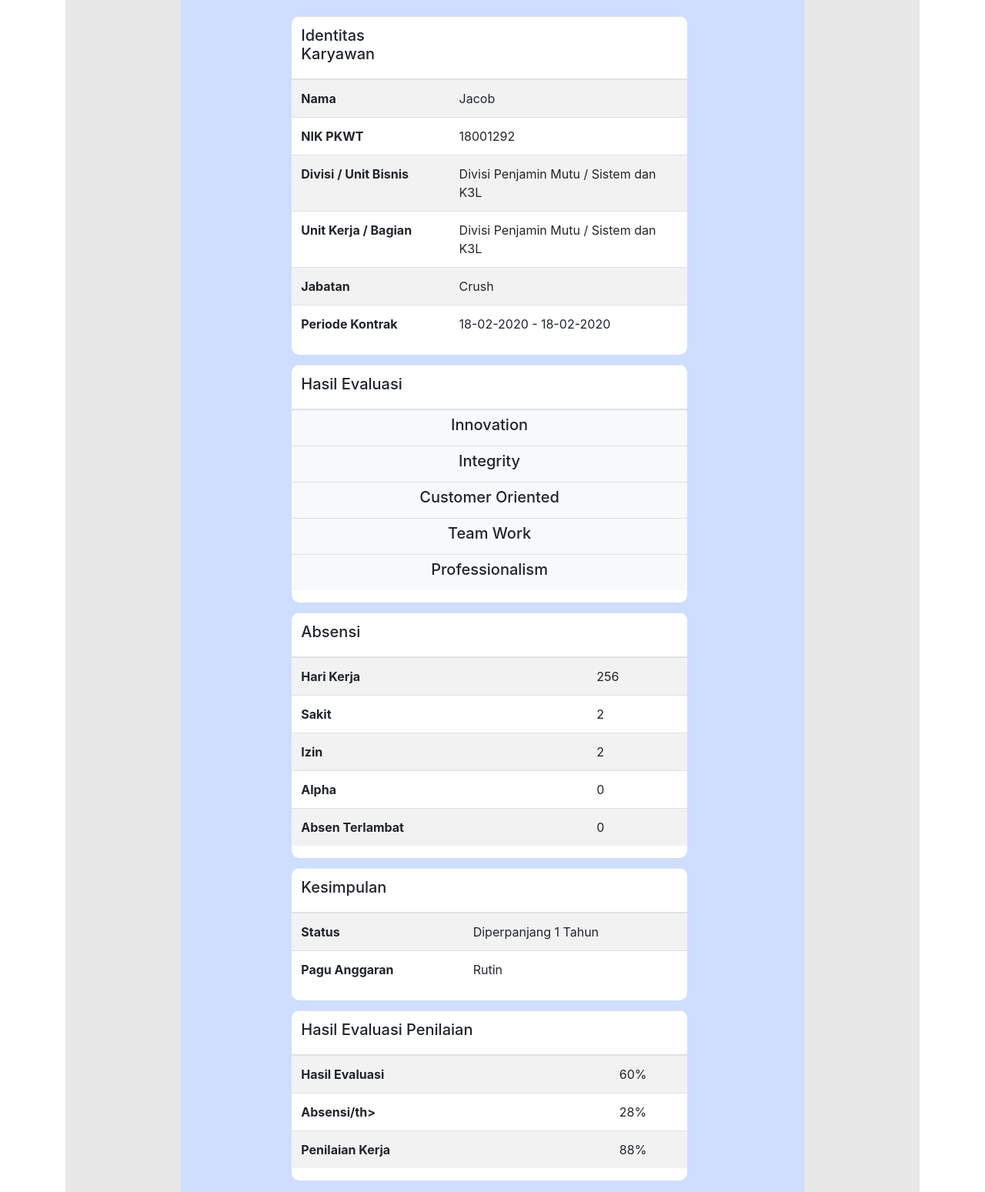
After one commit to turtletear/web-evaluasi-LEN, a PHP site: page /page_detail_admin.html in a window 1280 px wide. The commit adds this page. Shown: the whole page at 77% size. Run offline with PHP 8.4, Linux system fonts and the light colour scheme.

Commit message:
detail admin oke

```diff
--- a/assets/style/style1.css
+++ b/assets/style/style1.css
@@ -5,7 +5,7 @@
 }
 .main_bgr_dash {
     background-color: #CFDDFF;
-    padding: 5px 10px 15px 10px;
+    padding: 8px 10px 15px 10px;
     height: auto;
 }
 
@@ -24,3 +24,12 @@
     margin: auto;
     height: 540px;
 }
+
+.detail_area{
+    background-color: white;
+    overflow: auto;   /*experimental, biar konten gak offside */
+    border-radius: 10px;
+    margin-left: 17%;
+    margin-top: 13px;
+    width: 65%;
+}
--- /dev/null
+++ b/page_detail_admin.html
@@ -0,0 +1,342 @@
+<!DOCTYPE html>
+<html lang="en">
+<head>
+    <meta charset="UTF-8">
+    <meta name="viewport" content="width=device-width, initial-scale=1.0">
+    <title>Document</title>
+    <link rel="stylesheet" href="assets/css/bootstrap.min.css">
+    <link rel="stylesheet" href="assets/style/style1.css">
+</head>
+<body>
+
+    <div class="container">
+        <!-- -----------------------BATAS SUCI----------------------- -->
+
+
+        <!-- start main content here..-->
+        <div class="container" style="background-color: #E7E7E7;">
+
+            <div class="container main_bgr_dash" style="width: 75%;">
+
+                <div class="row">
+                    <div class="col-md-12">
+                        <div class="detail_area">
+                            <table class="table table-striped">
+                                <thead>
+                                <tr>
+                                    <th scope="col"><h5>Identitas Karyawan</h5></th>
+                                    <th scope="col"></th>
+                                </tr>
+                                </thead>
+                                <tbody>
+                                <tr>
+                                    <th scope="row">Nama</th>
+                                    <td>Jacob</td>
+                                </tr>
+                                <tr>
+                                    <th scope="row">NIK PKWT</th>
+                                    <td>18001292</td>
+                                </tr>
+                                <tr>
+                                    <th scope="row">Divisi / Unit Bisnis</th>
+                                    <td>Divisi Penjamin Mutu / Sistem dan K3L</td>
+                                </tr>
+                                <tr>
+                                    <th scope="row">Unit Kerja / Bagian</th>
+                                    <td>Divisi Penjamin Mutu / Sistem dan K3L</td>
+                                </tr>
+                                <tr>
+                                    <th scope="row">Jabatan</th>
+                                    <td>Crush</td>
+                                </tr>
+                                <tr>
+                                    <th scope="row">Periode Kontrak</th>
+                                    <td>18-02-2020  -  18-02-2020</td>
+                                </tr>
+                                </tbody>
+                            </table>
+                        </div>
+                    </div>
+                </div>
+
+
+                <div class="row">
+                    <div class="col-md-12">
+                        <div class="detail_area">
+                            <table class="table table-striped">
+                                <thead>
+                                <tr>
+                                    <th scope="col"><h5>Hasil Evaluasi</h5></th>
+
+                                </tr>
+                                </thead>
+                                <tbody>
+                                <tr>
+                                    <td style="padding: 0px 0px 0px 0px;">
+
+                                        <button class="btn btn-light" style="width: 100%; height: 100%;" type="button" data-toggle="collapse" data-target="#collapseExample" aria-expanded="false" aria-controls="collapseExample">
+                                            <h5>Innovation</h5>
+                                        </button>
+
+                                        <div class="collapse" id="collapseExample">
+                                            <div>
+
+                                                <table class="table">
+                                                    <tbody>
+                                                    <tr>
+                                                        <th scope="row">Inisiatif</th>
+                                                        <td>5 (Sangat Baik)</td>
+                                                    </tr>
+                                                    <tr>
+                                                        <th scope="row">Daya Kreatifitas</th>
+                                                        <td>5 (Sangat Baik)</td>
+                                                    </tr>
+                                                    <tr>
+                                                        <th scope="row">Problem Solving</th>
+                                                        <td>5 (Sangat Baik)</td>
+                                                    </tr>
+                                                    </tbody>
+                                                </table>
+
+                                            </div>
+                                        </div>
+                                    </td>
+                                </tr>
+                                <tr>
+                                    <td style="padding: 0px 0px 0px 0px;">
+
+                                        <button class="btn btn-light" style="width: 100%; height: 100%;" type="button" data-toggle="collapse" data-target="#collapseExample2" aria-expanded="false" aria-controls="collapseExample">
+                                            <h5>Integrity</h5>
+                                        </button>
+
+                                        <div class="collapse" id="collapseExample2">
+                                            <div>
+
+                                                <table class="table">
+                                                    <tbody>
+                                                    <tr>
+                                                        <th scope="row">Tanggung Jawab</th>
+                                                        <td>4 (Baik)</td>
+                                                    </tr>
+                                                    <tr>
+                                                        <th scope="row">Komitmen Kepada Perusahaan</th>
+                                                        <td>3 (Cukup)</td>
+                                                    </tr>
+                                                    <tr>
+                                                        <th scope="row">Etika Kerja</th>
+                                                        <td>1 (Buruk)</td>
+                                                    </tr>
+                                                    </tbody>
+                                                </table>
+
+                                            </div>
+                                        </div>
+                                    </td>
+                                </tr>
+                                <tr>
+                                    <td style="padding: 0px 0px 0px 0px;">
+
+                                        <button class="btn btn-light" style="width: 100%; height: 100%;" type="button" data-toggle="collapse" data-target="#collapseExample3" aria-expanded="false" aria-controls="collapseExample">
+                                            <h5>Customer Oriented</h5>
+                                        </button>
+
+                                        <div class="collapse" id="collapseExample3">
+                                            <div>
+
+                                                <table class="table">
+                                                    <tbody>
+                                                    <tr>
+                                                        <th scope="row">Adaptasi Kerja</th>
+                                                        <td>5 (Sangat Baik)</td>
+                                                    </tr>
+                                                    <tr>
+                                                        <th scope="row">Pelayanan Terhadap Unit Kerja / Pihak Eksternal</th>
+                                                        <td>5 (Sangat Baik)</td>
+                                                    </tr>
+                                                    <tr>
+                                                        <th scope="row">Kemampuan Melaksanaan Tugas</th>
+                                                        <td>5 (Sangat Baik)</td>
+                                                    </tr>
+                                                    </tbody>
+                                                </table>
+
+                                            </div>
+                                        </div>
+                                    </td>
+                                </tr>
+                                <tr>
+                                    <td style="padding: 0px 0px 0px 0px;">
+
+                                        <button class="btn btn-light" style="width: 100%; height: 100%;" type="button" data-toggle="collapse" data-target="#collapseExample4" aria-expanded="false" aria-controls="collapseExample">
+                                            <h5>Team Work</h5>
+                                        </button>
+
+                                        <div class="collapse" id="collapseExample4">
+                                            <div>
+
+                                                <table class="table">
+                                                    <tbody>
+                                                    <tr>
+                                                        <th scope="row">Penyesuaian Diri</th>
+                                                        <td>5 (Sangat Baik)</td>
+                                                    </tr>
+                                                    <tr>
+                                                        <th scope="row">Kemampuan Berkomunikasi</th>
+                                                        <td>5 (Sangat Baik)</td>
+                                                    </tr>
+                                                    <tr>
+                                                        <th scope="row">Kerja Sama</th>
+                                                        <td>5 (Sangat Baik)</td>
+                                                    </tr>
+                                                    </tbody>
+                                                </table>
+
+                                            </div>
+                                        </div>
+                                    </td>
+                                </tr>
+                                <tr>
+                                    <td style="padding: 0px 0px 0px 0px;">
+
+                                        <button class="btn btn-light" style="width: 100%; height: 100%;" type="button" data-toggle="collapse" data-target="#collapseExample5" aria-expanded="false" aria-controls="collapseExample">
+                                            <h5>Professionalism</h5>
+                                        </button>
+
+                                        <div class="collapse" id="collapseExample5">
+                                            <div>
+
+                                                <table class="table">
+                                                    <tbody>
+                                                    <tr>
+                                                        <th scope="row">Disiplin</th>
+                                                        <td>5 (Sangat Baik)</td>
+                                                    </tr>
+                                                    <tr>
+                                                        <th scope="row">Sistematika Kerja</th>
+                                                        <td>5 (Sangat Baik)</td>
+                                                    </tr>
+                                                    <tr>
+                                                        <th scope="row">Hasil Pekerjaan</th>
+                                                        <td>5 (Sangat Baik)</td>
+                                                    </tr>
+                                                    </tbody>
+                                                </table>
+
+                                            </div>
+                                        </div>
+                                    </td>
+                                </tr>
+
+
+
+                                </tbody>
+                            </table>
+                        </div>
+                    </div>
+                </div>
+
+                <div class="row">
+                    <div class="col-md-12">
+                        <div class="detail_area">
+                            <table class="table table-striped">
+                                <thead>
+                                <tr>
+                                    <th scope="col"><h5>Absensi</h5></th>
+                                    <th scope="col"></th>
+                                </tr>
+                                </thead>
+                                <tbody>
+                                <tr>
+                                    <th scope="row">Hari Kerja</th>
+                                    <td>256</td>
+                                </tr>
+                                <tr>
+                                    <th scope="row">Sakit</th>
+                                    <td>2</td>
+                                </tr>
+                                <tr>
+                                    <th scope="row">Izin</th>
+                                    <td>2</td>
+                                </tr>
+                                <tr>
+                                    <th scope="row">Alpha</th>
+                                    <td>0</td>
+                                </tr>
+                                <tr>
+                                    <th scope="row">Absen Terlambat</th>
+                                    <td>0</td>
+                                </tr>
+                                </tbody>
+                            </table>
+                        </div>
+                    </div>
+                </div>
+
+                <div class="row">
+                    <div class="col-md-12">
+                        <div class="detail_area">
+                            <table class="table table-striped">
+                                <thead>
+                                <tr>
+                                    <th scope="col"><h5>Kesimpulan</h5></th>
+                                    <th scope="col"></th>
+                                </tr>
+                                </thead>
+                                <tbody>
+                                <tr>
+                                    <th scope="row">Status</th>
+                                    <td>Diperpanjang 1 Tahun</td>
+                                </tr>
+                                <tr>
+                                    <th scope="row">Pagu Anggaran</th>
+                                    <td>Rutin</td>
+                                </tr>
+                                </tbody>
+                            </table>
+                        </div>
+                    </div>
+                </div>
+
+                <div class="row">
+                    <div class="col-md-12">
+                        <div class="detail_area">
+                            <table class="table table-striped">
+                                <thead>
+                                <tr>
+                                    <th scope="col"><h5>Hasil Evaluasi Penilaian</h5></th>
+                                    <th scope="col"></th>
+                                </tr>
+                                </thead>
+                                <tbody>
+                                <tr>
+                                    <th scope="row">Hasil Evaluasi</th>
+                                    <td>60%</td>
+                                </tr>
+                                <tr>
+                                    <th scope="row">Absensi/th>
+                                    <td>28%</td>
+                                </tr>
+                                <tr>
+                                    <th scope="row">Penilaian Kerja</th>
+                                    <td>88%</td>
+                                </tr>
+                                </tbody>
+                            </table>
+                        </div>
+                    </div>
+                </div>
+
+
+            </div>
+
+        </div>
+
+        <!-- end main content -->
+
+
+
+    <script src="assets/js/jquery-3.5.1.slim.min.js"></script>
+    <script src="assets/js/popper.min.js"></script>
+    <script src="assets/js/bootstrap.min.js"></script>
+</body>
+</html>
```
